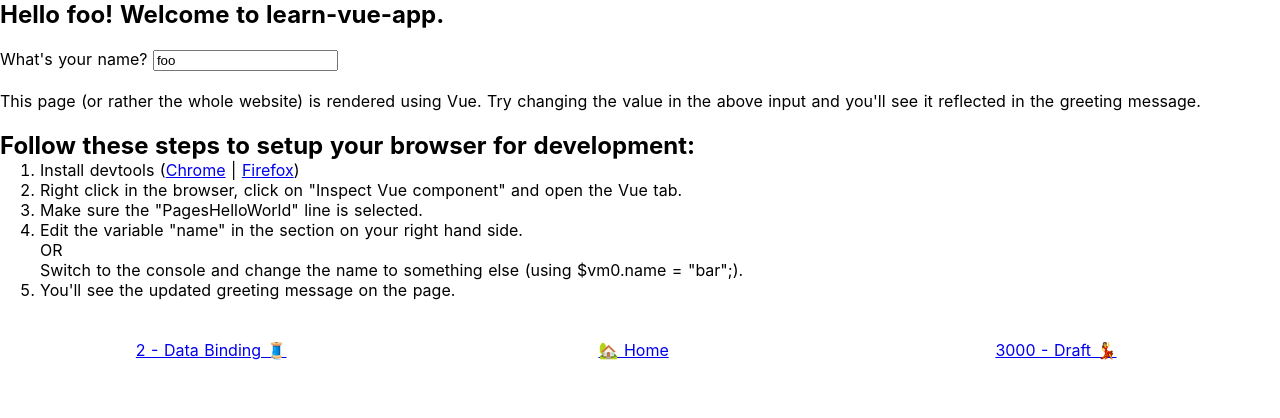
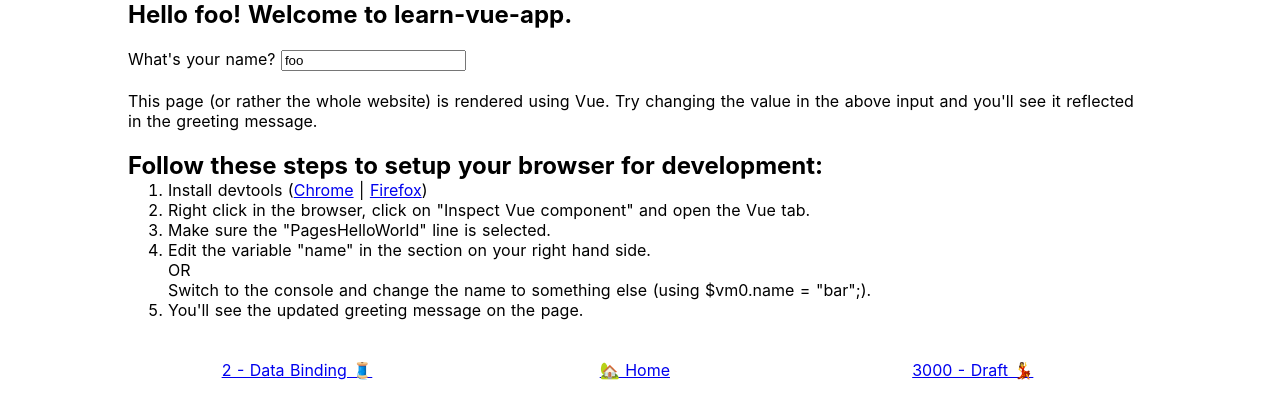
Before and after one commit to swapagarwal/learn-vue-app, a Nuxt app: page /browser-setup in a window 1280 px wide. Shown: the top 418 px of the page. Built offline with nearby package versions, Linux system fonts and the light colour scheme; what vue-highlightjs would draw is missing.

Commit message:
add css in browser setup

```diff
--- a/pages/browser-setup.vue
+++ b/pages/browser-setup.vue
@@ -1,5 +1,5 @@
 <template>
-  <div>
+  <div class="tutorial">
     <h2>Hello {{ name }}! Welcome to learn-vue-app.</h2>
     <br>
     What's your name? <input v-model='name'>
@@ -48,5 +48,8 @@
 </script>
 
 <style scoped>
-
+.tutorial {
+  width: 80%;
+  margin: auto;
+}
 </style>
```
